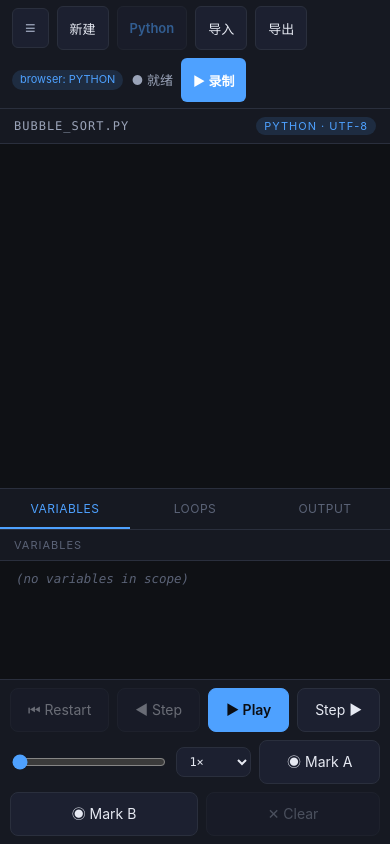
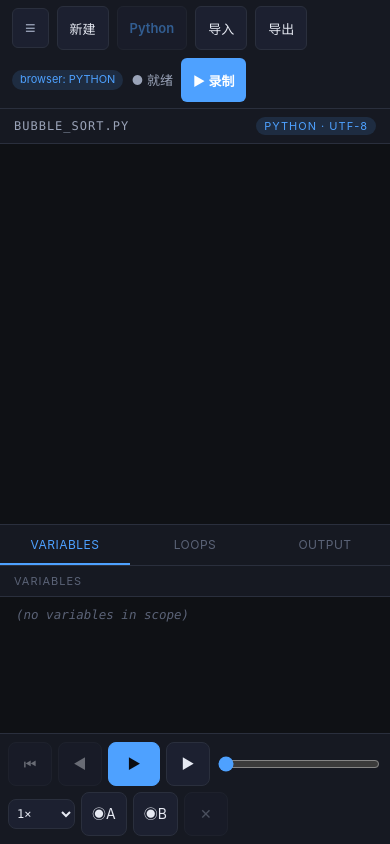
Before and after one commit to Yeson38/Re-Trace, a website built with Vite: page player/index.html in a window 390 px wide. Built offline with nearby package versions, Linux system fonts and the light colour scheme; what monaco-editor would draw is missing.

Commit message:
fix: 移动端 transport 按钮图标化 + 减小 min-width
iPhone 13 mini (375px) 下 transport 栏按钮文字过长导致溢出裁切。
移动端改为纯图标按钮（⏮ ◀ ▶ ◉A ◉B ✕），min-width 从 70px 降到 44px，
播放按钮不拉伸、slider 自适应、mark 按钮自动换行到第二行。

```diff
--- a/player/src/styles.css
+++ b/player/src/styles.css
@@ -523,14 +523,18 @@ body {
   .pane-block.active { display: flex; flex: 1 1 auto; min-height: 0; }
   .pane-block.pane-terminal.active { display: flex; }
 
-  /* Transport: wrap to two rows — row1 = step buttons + slider, row2 = marks */
+  /* Transport: icon-only buttons. Row1 = play buttons + slider,
+     row2 wraps speed + mark buttons automatically. */
   .transport {
     flex-wrap: wrap;
-    gap: 8px;
-    padding: 8px 10px;
+    gap: 6px;
+    padding: 8px 8px;
+    align-items: center;
   }
-  .transport .btn { flex: 1 1 auto; min-width: 70px; }
-  .transport .slider { min-width: 0; }
+  .transport .btn { flex: 0 0 auto; min-width: 44px; padding: 8px 10px; }
+  .transport .btn.primary { min-width: 52px; }
+  .transport .slider { flex: 1 1 120px; min-width: 80px; }
+  .transport .speed-select { min-width: 56px; padding: 6px 4px; font-size: 12px; }
   .transport-sep { display: none; }
   .transport-label { display: none; }
 
--- a/player/src/ui/controls.ts
+++ b/player/src/ui/controls.ts
@@ -48,6 +48,7 @@ export class Controls {
   private readonly onMarkA: MarkHandler;
   private readonly onMarkB: MarkHandler;
   private readonly onClearMarks: ClearMarkHandler;
+  private readonly isMobile: boolean;
 
   constructor(
     host: HTMLElement,
@@ -65,11 +66,18 @@ export class Controls {
 
     host.replaceChildren();
 
-    this.restartBtn = this.btn("⏮ Restart", "Restart from first step", () => player.restart());
-    this.prevBtn = this.btn("◀ Step", "Step backward", () => player.prev());
-    this.playBtn = this.btn("▶ Play", "Toggle autoplay", () => player.toggle());
+    // On narrow screens, use icon-only button labels so the transport bar
+    // fits in a single row. Desktop keeps the full text labels.
+    this.isMobile =
+      typeof window !== "undefined" &&
+      window.matchMedia?.("(max-width: 760px)").matches;
+    const isMobile = this.isMobile;
+
+    this.restartBtn = this.btn(isMobile ? "⏮" : "⏮ Restart", "Restart from first step", () => player.restart());
+    this.prevBtn = this.btn(isMobile ? "◀" : "◀ Step", "Step backward", () => player.prev());
+    this.playBtn = this.btn(isMobile ? "▶" : "▶ Play", "Toggle autoplay", () => player.toggle());
     this.playBtn.classList.add("primary");
-    this.nextBtn = this.btn("Step ▶", "Step forward", () => player.next());
+    this.nextBtn = this.btn(isMobile ? "▶" : "Step ▶", "Step forward", () => player.next());
 
     const sliderWrap = document.createElement("label");
     sliderWrap.className = "transport-label";
@@ -106,15 +114,15 @@ export class Controls {
     divider1.className = "transport-sep";
     divider1.setAttribute("aria-hidden", "true");
 
-    this.markABtn = this.btn("◉ Mark A", "Anchor first time-point for variable diff (A)",
+    this.markABtn = this.btn(isMobile ? "◉A" : "◉ Mark A", "Anchor first time-point for variable diff (A)",
       () => this.onMarkA(player.getState().index));
     this.markABtn.classList.add("mark-btn", "mark-a");
 
-    this.markBBtn = this.btn("◉ Mark B", "Anchor second time-point for variable diff (B)",
+    this.markBBtn = this.btn(isMobile ? "◉B" : "◉ Mark B", "Anchor second time-point for variable diff (B)",
       () => this.onMarkB(player.getState().index));
     this.markBBtn.classList.add("mark-btn", "mark-b");
 
-    this.clearMarkBtn = this.btn("✕ Clear", "Clear diff anchors and return to live variables",
+    this.clearMarkBtn = this.btn(isMobile ? "✕" : "✕ Clear", "Clear diff anchors and return to live variables",
       () => this.onClearMarks());
     this.clearMarkBtn.classList.add("mark-btn", "mark-clear");
     this.clearMarkBtn.disabled = true;
@@ -137,6 +145,10 @@ export class Controls {
 
   /** Update the Mark A/B buttons to reflect the currently set anchor indices. */
   setMarks(a: number | null, b: number | null): void {
+    if (this.isMobile) {
+      this.markABtn.textContent = a === null ? "◉A" : `◉A#${a + 1}`;
+      this.markBBtn.textContent = b === null ? "◉B" : `◉B#${b + 1}`;
+    } else {
       if (a === null) {
         this.markABtn.classList.remove("set");
         this.markABtn.textContent = "◉ Mark A";
@@ -150,6 +162,7 @@ export class Controls {
       } else {
         this.markBBtn.classList.add("set");
         this.markBBtn.textContent = `◉ B = #${b + 1}`;
+      }
     }
     this.clearMarkBtn.disabled = a === null && b === null;
   }
@@ -190,7 +203,9 @@ export class Controls {
     this.slider.min = "0";
     this.slider.max = String(max);
     this.slider.value = String(Math.min(state.index, max));
-    this.playBtn.textContent = state.playing ? "⏸ Pause" : "▶ Play";
+    this.playBtn.textContent = this.isMobile
+      ? state.playing ? "⏸" : "▶"
+      : state.playing ? "⏸ Pause" : "▶ Play";
     this.prevBtn.disabled = state.index <= 0;
     this.restartBtn.disabled = state.index <= 0;
     this.nextBtn.disabled = state.index >= max;
```
Lines whose indentation alone changed are shown as unchanged.
